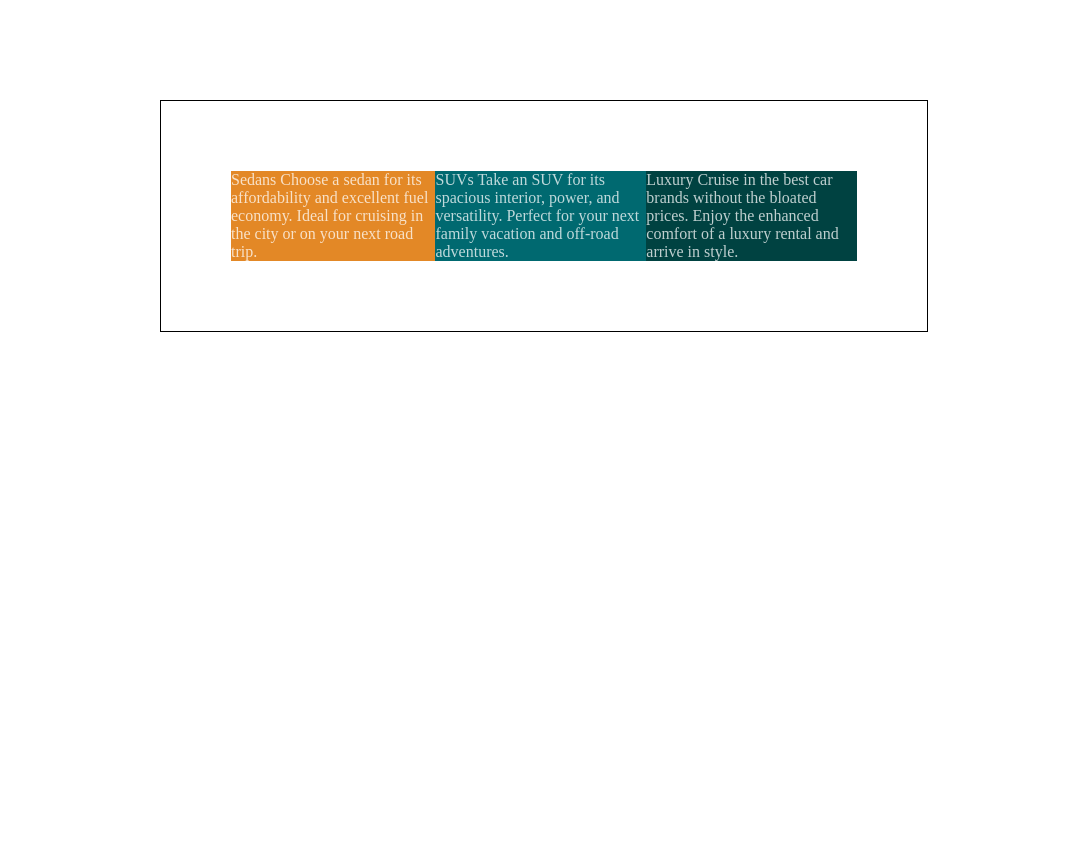
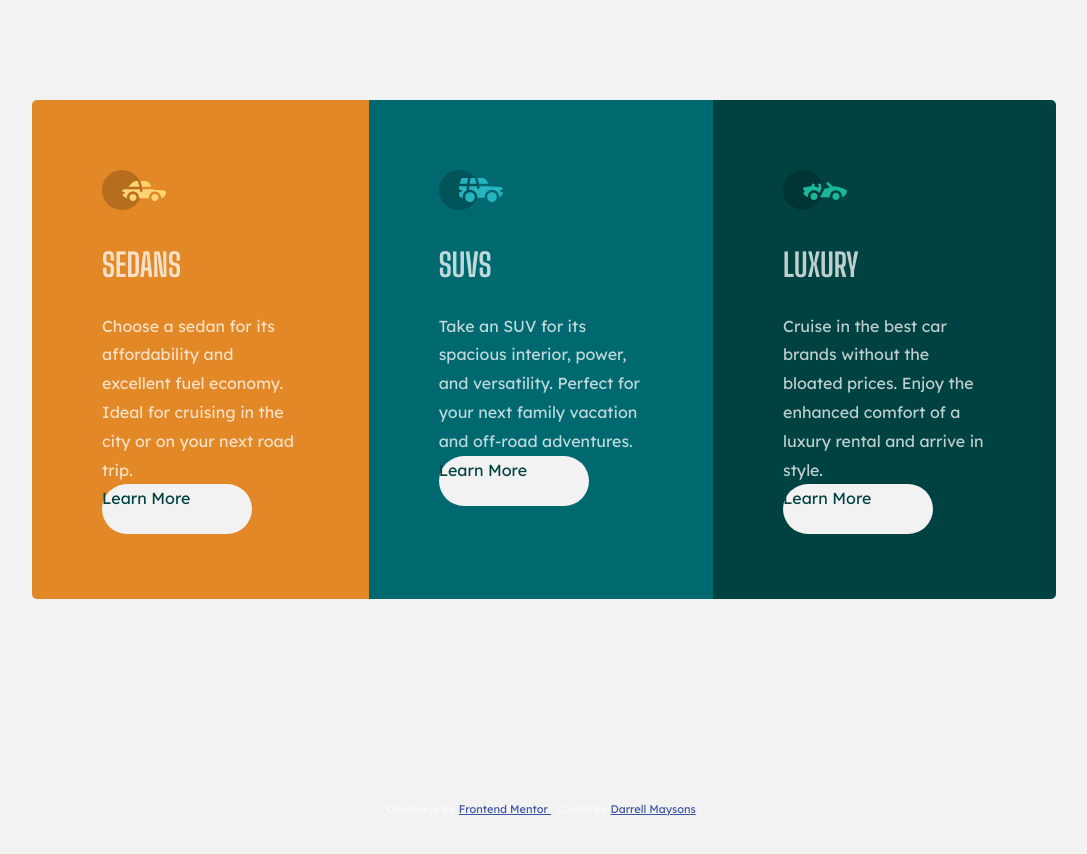
Before and after one commit to monkeysh1ne/3-column-preview-card, a plain HTML site: page index.html in a window 1280 px wide. Shown: the whole page, without its empty margins (96-1183 px from the left). Before the commit the page ends 800 px from the top, so only its background shows below. Drawn offline with Linux system fonts and the light colour scheme.

Commit message:
styling cards

```diff
--- a/css/_helpers.sass
+++ b/css/_helpers.sass
@@ -5,3 +5,11 @@ $second-card-bg: hsl(184, 100%, 22%)
 $third-card-bg: hsl(179, 100%, 13%)
 $transparent-white: hsla(0, 0%, 100%, 0.75) //paragraphs
 $very-light-gray: hsl(0, 0%, 95%) //(background, headings, buttons)
+
+.btn
+  position: relative
+  border-radius: 50px
+  background-color: $very-light-gray
+  cursor: pointer
+  height: 50px
+  width: 150px
--- a/css/styles.sass
+++ b/css/styles.sass
@@ -12,23 +12,40 @@ body
   position: relative
   color: $transparent-white
   height: 100vh
+  background-color: $very-light-gray
+  font-family: 'Lexend Deca', sans-serif
+  line-height: 1.8rem
 
 .container
   position: relative
   display: flex
   flex-direction: row
-  // width: 80%
+  width: 80%
+  height: 795px
   top: 100px
-  // left: 10%
-  margin: 0 20%
-  border: solid 1px black
-  padding: 70px
+  left: 10%
+
   .card
-    // 60% width available
+    padding: 70px
+    height: 499px
     position: relative
     &:first-child
       background-color: $first-card-bg
+      border-radius: 5px 0 0 5px
     &:nth-child(even)
       background-color: $second-card-bg
     &:last-child
       background-color: $third-card-bg
+      border-radius: 0 5px 5px 0
+    h1
+      font-family: 'Big Shoulders Display', sans-serif
+      font-size: 2rem
+      text-transform: uppercase
+      padding: 2rem 0
+    .btn
+      &:first-child
+        color: $first-card-bg
+      &:nth-child(even)
+        color: $second-card-bg
+      &:last-child
+        color: $third-card-bg
--- a/index.html
+++ b/index.html
@@ -29,16 +29,52 @@
   <body>
     <div class="container">
       <div class="card">
-        Sedans Choose a sedan for its affordability and excellent fuel economy.
-        Ideal for cruising in the city or on your next road trip.
+        <svg width="64" height="40" xmlns="http://www.w3.org/2000/svg">
+          <g fill="none" fill-rule="evenodd">
+            <circle fill="#000" opacity=".201" cx="20" cy="20" r="20" />
+            <path
+              d="M52.936 24.11c1.942 0 3.517 1.542 3.517 3.445 0 1.903-1.575 3.445-3.517 3.445s-3.516-1.542-3.516-3.445c0-1.903 1.574-3.445 3.516-3.445zm-21.957 0c1.942 0 3.517 1.542 3.517 3.445 0 1.903-1.575 3.445-3.517 3.445s-3.516-1.542-3.516-3.445c0-1.903 1.574-3.445 3.516-3.445zm6.948-4.848v1.429c0 .716.61 1.293 1.348 1.259a1.295 1.295 0 001.225-1.295v-1.393h8.256l13.483 1.313c.956.093 1.676.881 1.676 1.814 0 2.89-2.126 5.303-4.926 5.819.397-3.557-2.458-6.62-6.053-6.62-3.646 0-6.504 3.14-6.039 6.723h-9.879c.466-3.588-2.397-6.722-6.039-6.722-3.595 0-6.45 3.062-6.052 6.62-2.14-.398-3.916-1.912-4.61-3.931h1.142c.731 0 1.32-.598 1.285-1.322-.033-.678-.629-1.2-1.322-1.2H20v-.251c0-1.274 1.066-2.243 2.306-2.243h15.62zM42.59 11c2.645 0 4.99 1.556 5.972 3.963l.726 1.779H40.17L38.413 11h4.178zm-6.865 0l1.758 5.741H26.505l3.357-3.654A6.502 6.502 0 0134.644 11h1.082z"
+              fill="#FFD473"
+              fill-rule="nonzero"
+            />
+          </g>
+        </svg>
+        <h1>Sedans</h1>
+        Choose a sedan for its affordability and excellent fuel economy. Ideal
+        for cruising in the city or on your next road trip.
+        <div class="btn">Learn More</div>
       </div>
       <div class="card">
-        SUVs Take an SUV for its spacious interior, power, and versatility.
-        Perfect for your next family vacation and off-road adventures.
+        <svg width="64" height="40" xmlns="http://www.w3.org/2000/svg">
+          <g fill="none" fill-rule="evenodd">
+            <circle fill="#000" opacity=".201" cx="20" cy="20" r="20" />
+            <path
+              d="M31.002 22.358c2.917 0 5.18 2.593 4.762 5.506a4.828 4.828 0 01-2.962 3.778 4.797 4.797 0 01-5.3-1.165c-1.188-1.26-1.235-2.613-1.263-2.613-.42-2.924 1.857-5.506 4.763-5.506zm22 0c3.457 0 5.798 3.567 4.41 6.744A4.816 4.816 0 0152.3 31.94a4.826 4.826 0 01-4.06-4.077c-.42-2.915 1.846-5.506 4.762-5.506zm-15.04-6.083v1.462a1.29 1.29 0 001.352 1.29c.693-.033 1.227-.631 1.227-1.326v-1.426h8.3l13.056.716a1.29 1.29 0 011.164.917c.27.895.446 1.477.563 1.87h-1.047c-.694 0-1.291.534-1.324 1.228a1.29 1.29 0 001.288 1.352h1.445c-.164 2.225-1.57 4.193-3.6 5.05.13-4.212-3.255-7.63-7.384-7.63-4.317 0-7.762 3.718-7.358 8.086h-7.285c.43-4.655-3.503-8.531-8.131-8.046v-3.543h7.734zm-10.312 0v4.308a7.4 7.4 0 00-4.006 7.274 3.874 3.874 0 01-3.642-3.864v-1.635h1.46a1.29 1.29 0 000-2.58h-1.461v-3.213l.003-.29h7.646zm14.986-8.196c2.65 0 5 1.592 5.984 4.055l.63 1.579a5.525 5.525 0 01-.065-.004l-.026-.002-.034-.002-.022-.002a4.178 4.178 0 00-.224-.006l-.098-.001h-.039l-.136-.001h-.052l-.326-.001H40.211L38.528 8.08zm-13.632 0l-1.122 5.616h-7.144l1.47-4.71a1.29 1.29 0 011.231-.906h5.565zm6.832 0l1.683 5.615h-7.007l1.121-5.615h4.203z"
+              fill="#26B5C0"
+              fill-rule="nonzero"
+            />
+          </g>
+        </svg>
+        <h1>SUVs</h1>
+        Take an SUV for its spacious interior, power, and versatility. Perfect
+        for your next family vacation and off-road adventures.
+        <div class="btn">Learn More</div>
       </div>
       <div class="card">
-        Luxury Cruise in the best car brands without the bloated prices. Enjoy
-        the enhanced comfort of a luxury rental and arrive in style.
+        <svg width="64" height="40" xmlns="http://www.w3.org/2000/svg">
+          <g fill="none" fill-rule="evenodd">
+            <circle fill="#000" opacity=".201" cx="20" cy="20" r="20" />
+            <path
+              d="M30.98 22.835c1.941 0 3.516 1.604 3.516 3.583 0 1.978-1.575 3.582-3.517 3.582s-3.516-1.604-3.516-3.582c0-1.979 1.574-3.583 3.516-3.583zm21.956 0c1.942 0 3.517 1.604 3.517 3.583 0 1.978-1.575 3.582-3.517 3.582s-3.516-1.604-3.516-3.582c0-1.979 1.574-3.583 3.516-3.583zm-9.143-10.45a1.27 1.27 0 011.819 0l3.715 3.784c4.444-.115 9.7 1.142 13.964 3.753.387.237.624.664.624 1.124 0 3.006-2.126 5.514-4.926 6.05.397-3.698-2.458-6.882-6.053-6.882-3.646 0-6.504 3.264-6.039 6.99h-9.669c.76-1.544.993-2.026 1.337-2.711l.082-.162c.421-.835 1.056-2.07 2.883-5.65 1.68-.023 3.47-.408 5.247-1.403l-2.984-3.04a1.328 1.328 0 010-1.854zm-7.68 1.064c.683-.2 1.395.202 1.592.898l.749 2.652a3.46 3.46 0 01-.247 2.51l-1.733 3.395-.216.424c-1.07-1.89-3.06-3.114-5.279-3.114-3.595 0-6.45 3.184-6.052 6.885-1.832-.347-3.414-1.537-4.278-3.276a1.331 1.331 0 01.117-1.376l.955-1.303-1.325-1.295c-.751-.735-.376-2.024.64-2.231l6.614-1.346.13-.026c.092-.019.145-.03.157-.031.314-.146 1.07-.591 1.07-1.506 0-.734.592-1.327 1.316-1.31.712.016 1.268.662 1.256 1.388a4.11 4.11 0 01-.348 1.611 22.69 22.69 0 014.7 1.146l-.7-2.473a1.314 1.314 0 01.882-1.622z"
+              fill="#19B89D"
+              fill-rule="nonzero"
+            />
+          </g>
+        </svg>
+        <h1>Luxury</h1>
+        Cruise in the best car brands without the bloated prices. Enjoy the
+        enhanced comfort of a luxury rental and arrive in style.
+        <div class="btn">Learn More</div>
       </div>
     </div>
 
```
Also changed, not shown: css/styles.css, 1 other file.
